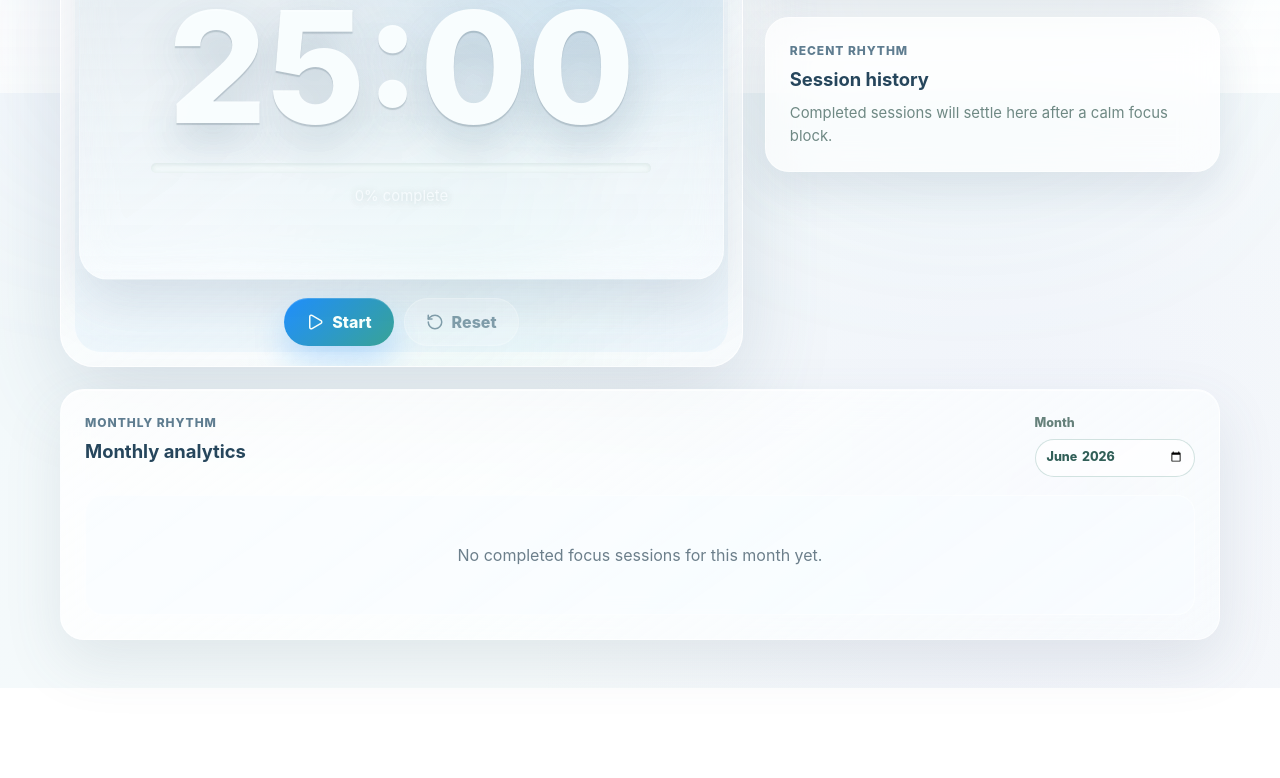
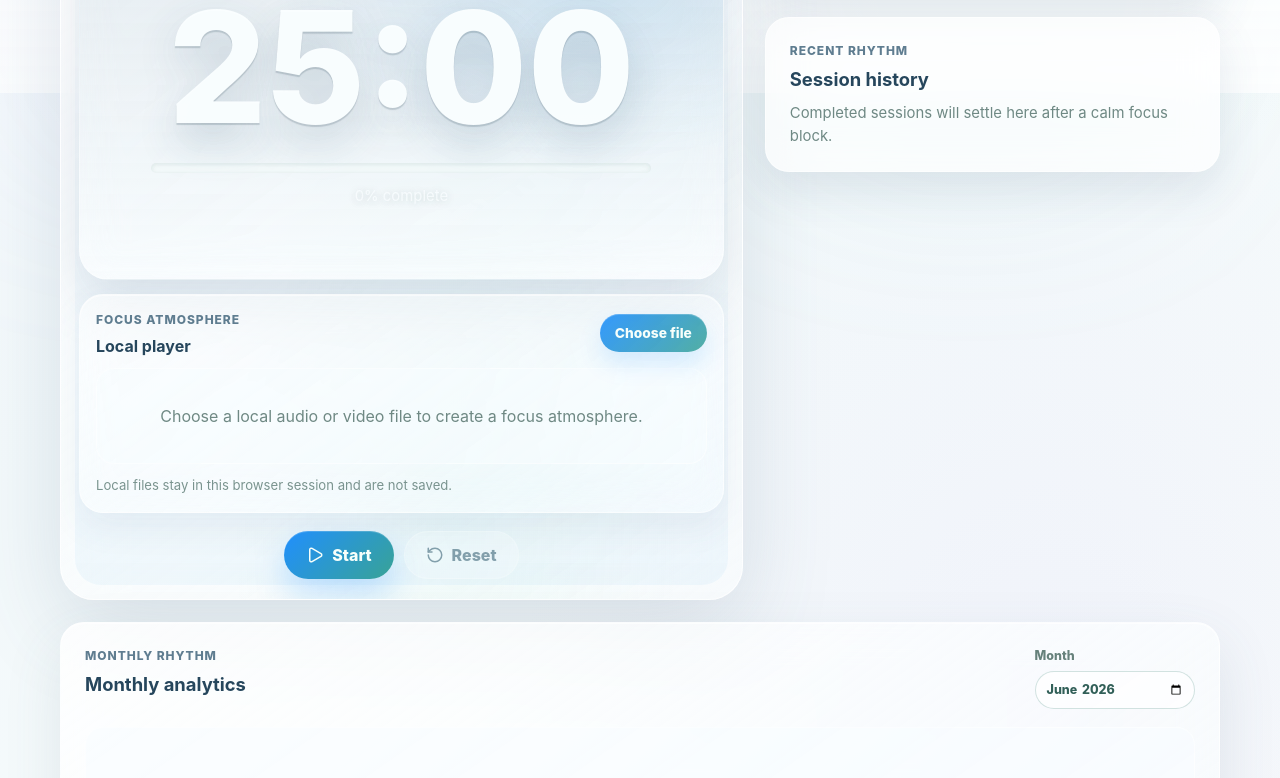
Before and after one commit to Ethan36Z/focusfox, a React (Vite) app: page / in a window 1280 px wide. Shown: the part 707-1485 px from the top of the page. Before the commit the page ends 1395 px from the top, so only its background shows below. Built offline with nearby package versions, Linux system fonts and the light colour scheme.

Commit message:
Add local media focus player prototype

```diff
--- a/src/App.tsx
+++ b/src/App.tsx
@@ -2,6 +2,7 @@ import { useEffect } from 'react'
 import { Coffee, Leaf } from 'lucide-react'
 import { DistractionButtons } from './components/DistractionButtons'
 import { DurationSelector } from './components/DurationSelector'
+import { FocusPlayer } from './components/FocusPlayer'
 import { MonthlyAnalytics } from './components/MonthlyAnalytics'
 import { SessionComplete } from './components/SessionComplete'
 import { SessionHistory } from './components/SessionHistory'
@@ -92,6 +93,7 @@ function App() {
             remainingSeconds={remainingSeconds}
             statusLabel={statusLabel}
           />
+          <FocusPlayer />
           <TimerControls
             status={status}
             onPause={pauseSession}
--- /dev/null
+++ b/src/components/FocusPlayer.tsx
@@ -0,0 +1,78 @@
+import { useEffect, useRef, useState } from 'react'
+import type { ChangeEvent } from 'react'
+
+type MediaKind = 'audio' | 'video'
+
+export function FocusPlayer() {
+  const [mediaUrl, setMediaUrl] = useState<string | null>(null)
+  const [mediaKind, setMediaKind] = useState<MediaKind | null>(null)
+  const [fileName, setFileName] = useState('')
+  const objectUrlRef = useRef<string | null>(null)
+
+  useEffect(() => {
+    return () => {
+      if (objectUrlRef.current) {
+        URL.revokeObjectURL(objectUrlRef.current)
+      }
+    }
+  }, [])
+
+  const handleFileChange = (event: ChangeEvent<HTMLInputElement>) => {
+    const file = event.target.files?.[0]
+
+    if (!file) {
+      return
+    }
+
+    if (objectUrlRef.current) {
+      URL.revokeObjectURL(objectUrlRef.current)
+    }
+
+    const nextUrl = URL.createObjectURL(file)
+    objectUrlRef.current = nextUrl
+    setMediaUrl(nextUrl)
+    setMediaKind(file.type.startsWith('video/') ? 'video' : 'audio')
+    setFileName(file.name)
+  }
+
+  return (
+    <section className="focus-player" aria-labelledby="focus-player-title">
+      <div className="focus-player-header">
+        <div>
+          <p className="eyebrow">Focus atmosphere</p>
+          <h2 id="focus-player-title">Local player</h2>
+        </div>
+        <label className="media-picker">
+          <input
+            type="file"
+            accept="audio/*,video/*"
+            onChange={handleFileChange}
+            aria-label="Choose a local audio or video file"
+          />
+          Choose file
+        </label>
+      </div>
+
+      {mediaUrl && mediaKind ? (
+        <div className={`media-surface media-surface-${mediaKind}`}>
+          <p className="media-file-name" title={fileName}>
+            {fileName}
+          </p>
+          {mediaKind === 'video' ? (
+            <video src={mediaUrl} controls aria-label={`Playing ${fileName}`} />
+          ) : (
+            <audio src={mediaUrl} controls aria-label={`Playing ${fileName}`} />
+          )}
+        </div>
+      ) : (
+        <div className="media-empty">
+          Choose a local audio or video file to create a focus atmosphere.
+        </div>
+      )}
+
+      <p className="media-note">
+        Local files stay in this browser session and are not saved.
+      </p>
+    </section>
+  )
+}
--- a/src/index.css
+++ b/src/index.css
@@ -372,6 +372,117 @@ h2 {
   margin: 12px 0 0;
   color: #6f8984;
   font-size: 0.93rem;
+}
+
+.focus-player {
+  display: grid;
+  gap: 12px;
+  padding: 16px;
+  border: 1px solid rgba(255, 255, 255, 0.46);
+  border-radius: 24px;
+  background:
+    linear-gradient(145deg, rgba(255, 255, 255, 0.52), rgba(247, 253, 255, 0.28)),
+    rgba(255, 255, 255, 0.24);
+  box-shadow:
+    inset 0 1px 0 rgba(255, 255, 255, 0.54),
+    0 14px 34px rgba(67, 92, 122, 0.08);
+  backdrop-filter: blur(18px) saturate(1.06);
+}
+
+.focus-player-header {
+  display: flex;
+  justify-content: space-between;
+  gap: 14px;
+  align-items: center;
+}
+
+.focus-player h2 {
+  font-size: 1rem;
+}
+
+.media-picker {
+  position: relative;
+  display: inline-flex;
+  align-items: center;
+  justify-content: center;
+  min-height: 38px;
+  padding: 0 15px;
+  border-radius: 999px;
+  color: #f7fffb;
+  font-size: 0.86rem;
+  font-weight: 850;
+  white-space: nowrap;
+  background: linear-gradient(135deg, rgba(10, 132, 255, 0.82), rgba(37, 154, 139, 0.78));
+  box-shadow:
+    inset 0 1px 0 rgba(255, 255, 255, 0.2),
+    0 12px 24px rgba(10, 132, 255, 0.14);
+  cursor: pointer;
+}
+
+.media-picker input {
+  position: absolute;
+  width: 1px;
+  height: 1px;
+  overflow: hidden;
+  clip: rect(0 0 0 0);
+  clip-path: inset(50%);
+  white-space: nowrap;
+}
+
+.media-picker:focus-within {
+  outline: 3px solid rgba(62, 138, 126, 0.32);
+  outline-offset: 3px;
+}
+
+.media-empty,
+.media-surface {
+  border-radius: 18px;
+  background: rgba(248, 253, 255, 0.5);
+  box-shadow: inset 0 0 0 1px rgba(255, 255, 255, 0.48);
+}
+
+.media-empty {
+  display: grid;
+  min-height: 96px;
+  place-items: center;
+  padding: 18px;
+  color: #6f8984;
+  text-align: center;
+}
+
+.media-surface {
+  display: grid;
+  gap: 10px;
+  padding: 12px;
+}
+
+.media-file-name {
+  overflow: hidden;
+  margin: 0;
+  color: #315d75;
+  font-size: 0.88rem;
+  font-weight: 850;
+  text-overflow: ellipsis;
+  white-space: nowrap;
+}
+
+.media-surface audio,
+.media-surface video {
+  display: block;
+  width: 100%;
+}
+
+.media-surface video {
+  max-height: 280px;
+  border-radius: 14px;
+  background: rgba(24, 50, 67, 0.82);
+  object-fit: contain;
+}
+
+.media-note {
+  margin: 0;
+  color: #7a948f;
+  font-size: 0.82rem;
 }
 
 .timer-controls {
```
